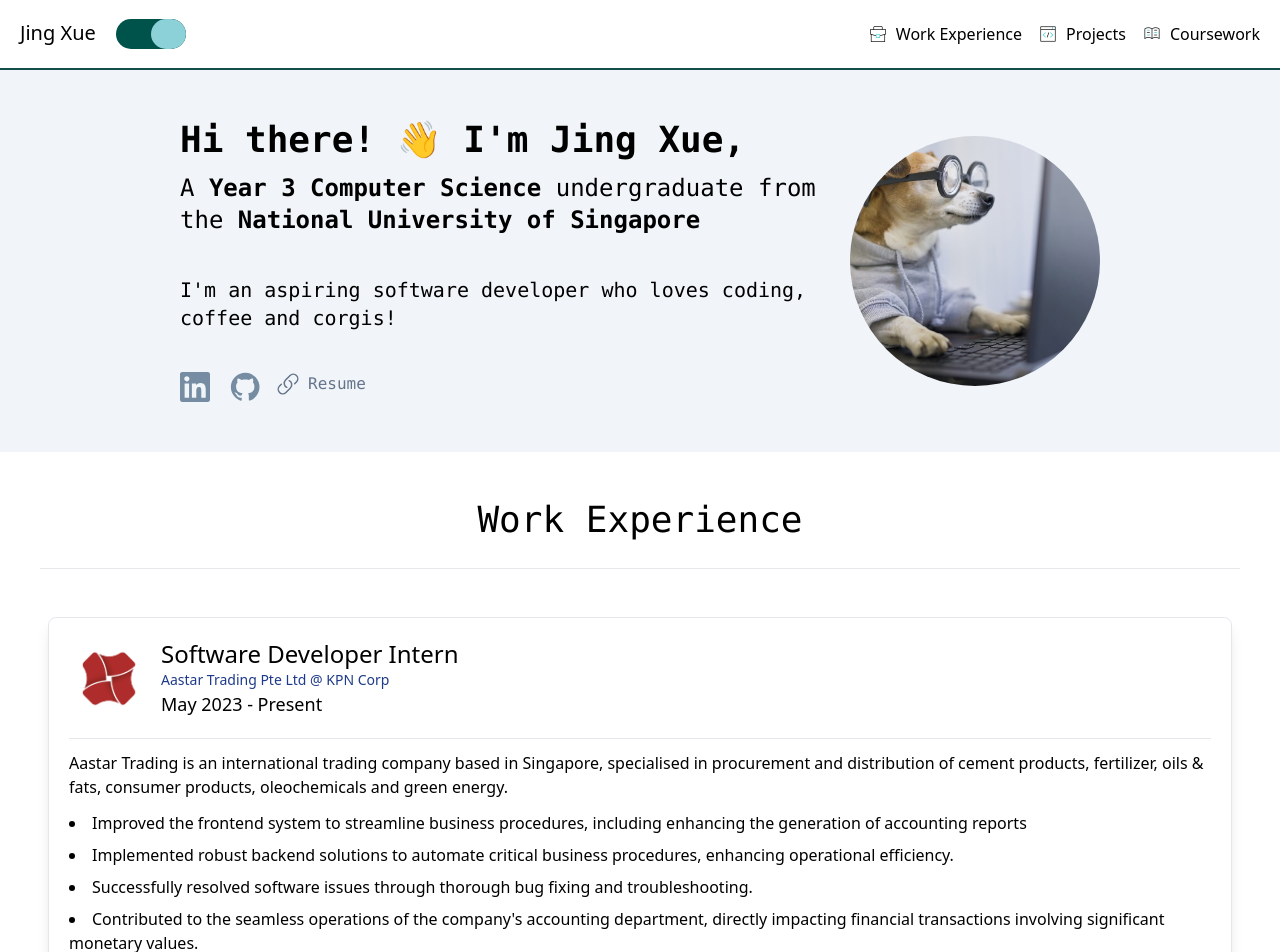
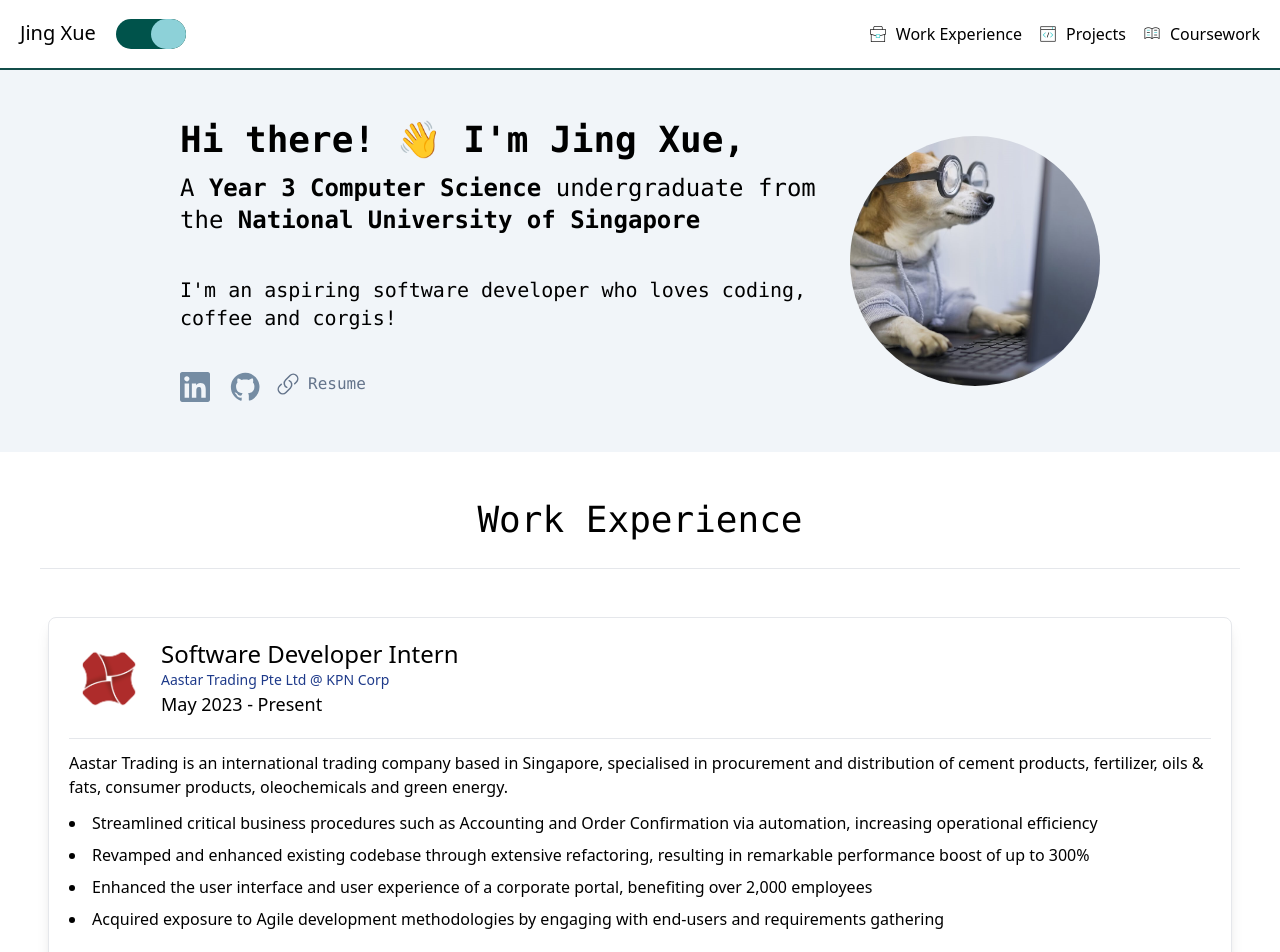
Before and after one commit to njxue/portfolio, a Vue app: page / in a window 1280 px wide. Shown: the top 952 px of the page. Built offline with nearby package versions, Linux system fonts and the light colour scheme; some icons are missing.

Commit message:
Update work experience at Aastar

```diff
--- a/src/data/WorkExperiences.js
+++ b/src/data/WorkExperiences.js
@@ -9,10 +9,10 @@ const WorkExperiences = [
       "specialised in procurement and distribution of cement products, fertilizer, oils & fats, consumer products, " +
       "oleochemicals and green energy.",
     deliverables: [
-      "Improved the frontend system to streamline business procedures, including enhancing the generation of accounting reports",
-      "Implemented robust backend solutions to automate critical business procedures, enhancing operational efficiency.",
-      "Successfully resolved software issues through thorough bug fixing and troubleshooting.",
-      "Contributed to the seamless operations of the company's accounting department, directly impacting financial transactions involving significant monetary values.",
+      "Streamlined critical business procedures such as Accounting and Order Confirmation via automation, increasing operational efficiency",
+      "Revamped and enhanced existing codebase through extensive refactoring, resulting in remarkable performance boost of up to 300%",
+      "Enhanced the user interface and user experience of a corporate portal, benefiting over 2,000 employees",
+      "Acquired exposure to Agile development methodologies by engaging with end-users and requirements gathering"
     ],
     techs: ["react", "csharp", "php", "javascript", "mysql", "oracle"],
     logo: "/images/kpnLogo.png",
```
